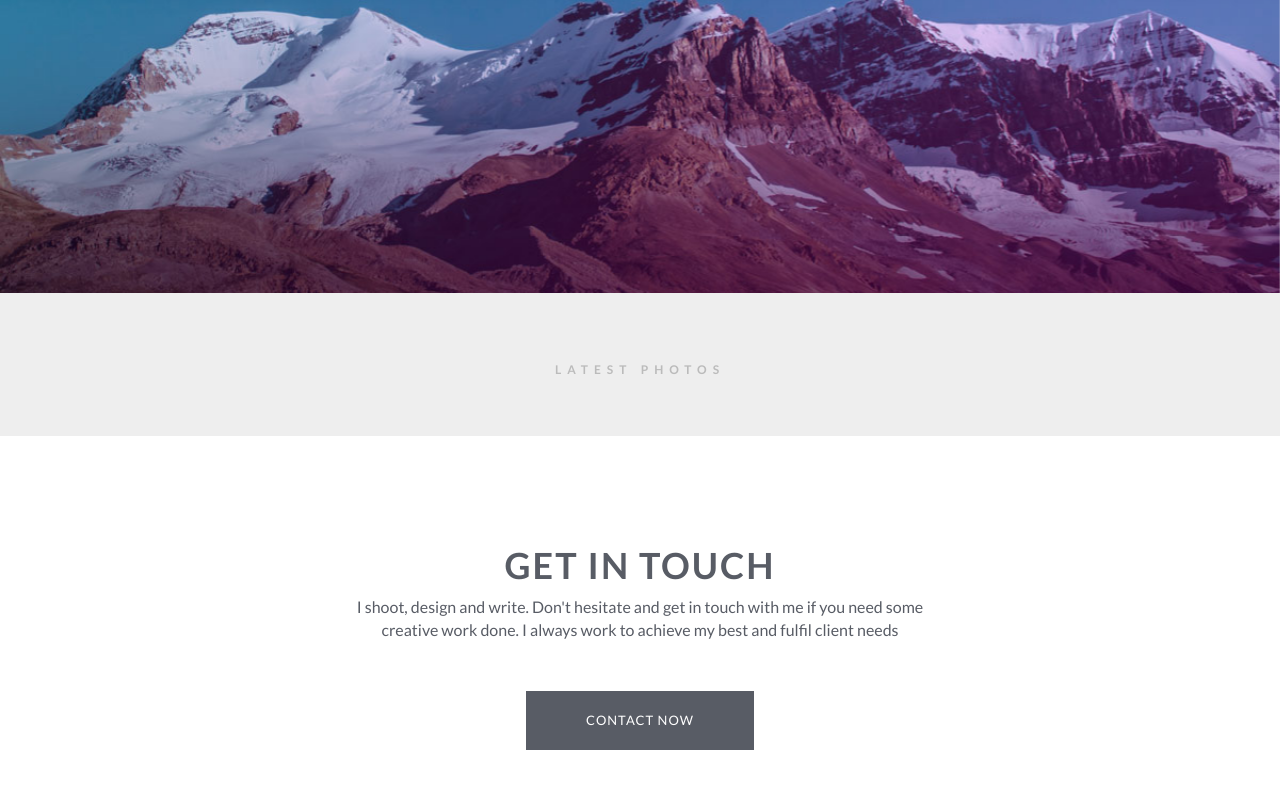
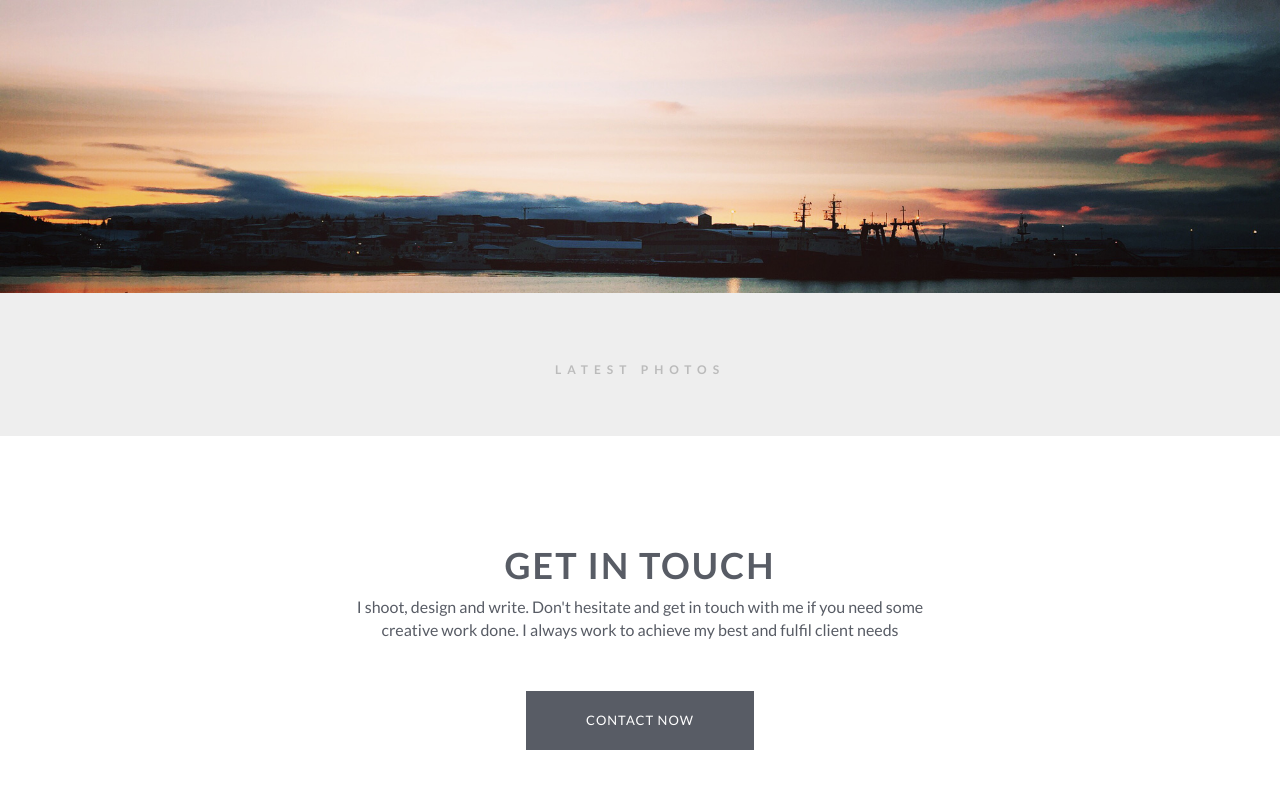
Before and after one commit to matthiasarni/matthiasarni.com, a plain HTML site: page index.html in a window 1280 px wide. Shown: the part 307-1097 px from the top of the page. Drawn offline with nearby package versions, Linux system fonts and the light colour scheme; files that its build step writes are made by us from their sources; a script that the page names is missing.

Commit message:
Added new background image

```diff
--- a/index.html
+++ b/index.html
@@ -2,14 +2,14 @@
 <html>
 <head>
     <meta name="viewport" content="width=device-width,user-scalable=no">
-    <title>Instagram Portfolio</title>
+    <title>Matthias Arni Photography</title>
     <link href='http://fonts.googleapis.com/css?family=Lato:400,700|Kaushan+Script|Montserrat' rel='stylesheet' type='text/css'>
     <link rel="stylesheet" type="text/css" href="css/style.css">
     <script type="text/javascript" src="js/modernizr.js"></script>
 </head>
 <body>
     <header>
-        <img src="images/mountains.jpg" alt="Mountains">
+        <img src="images/background.jpg" alt="Background">
         <div class="name fancy-font">
             www.matthiasarni.com
         </div>
```
Also changed, not shown: images/background.jpg (added).
